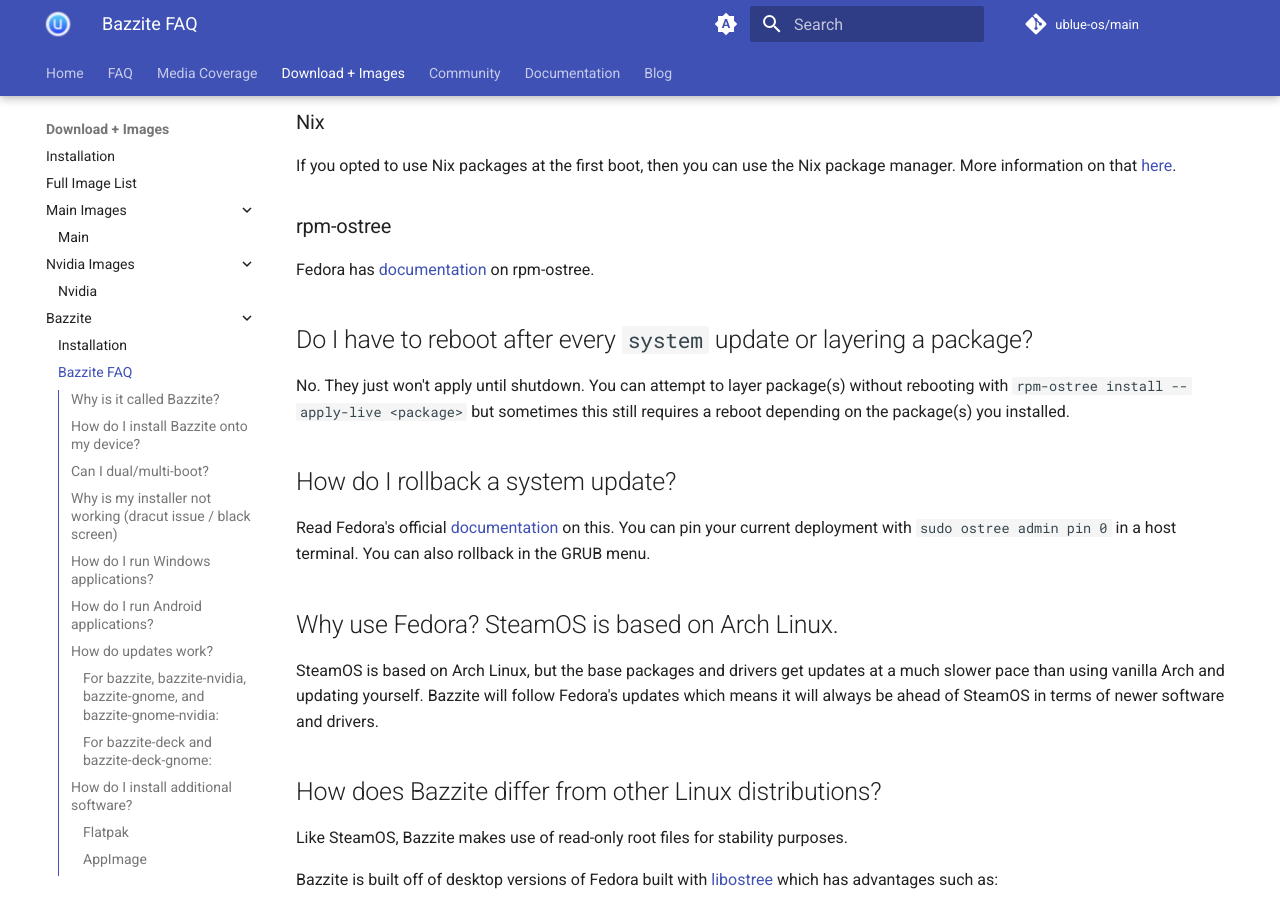
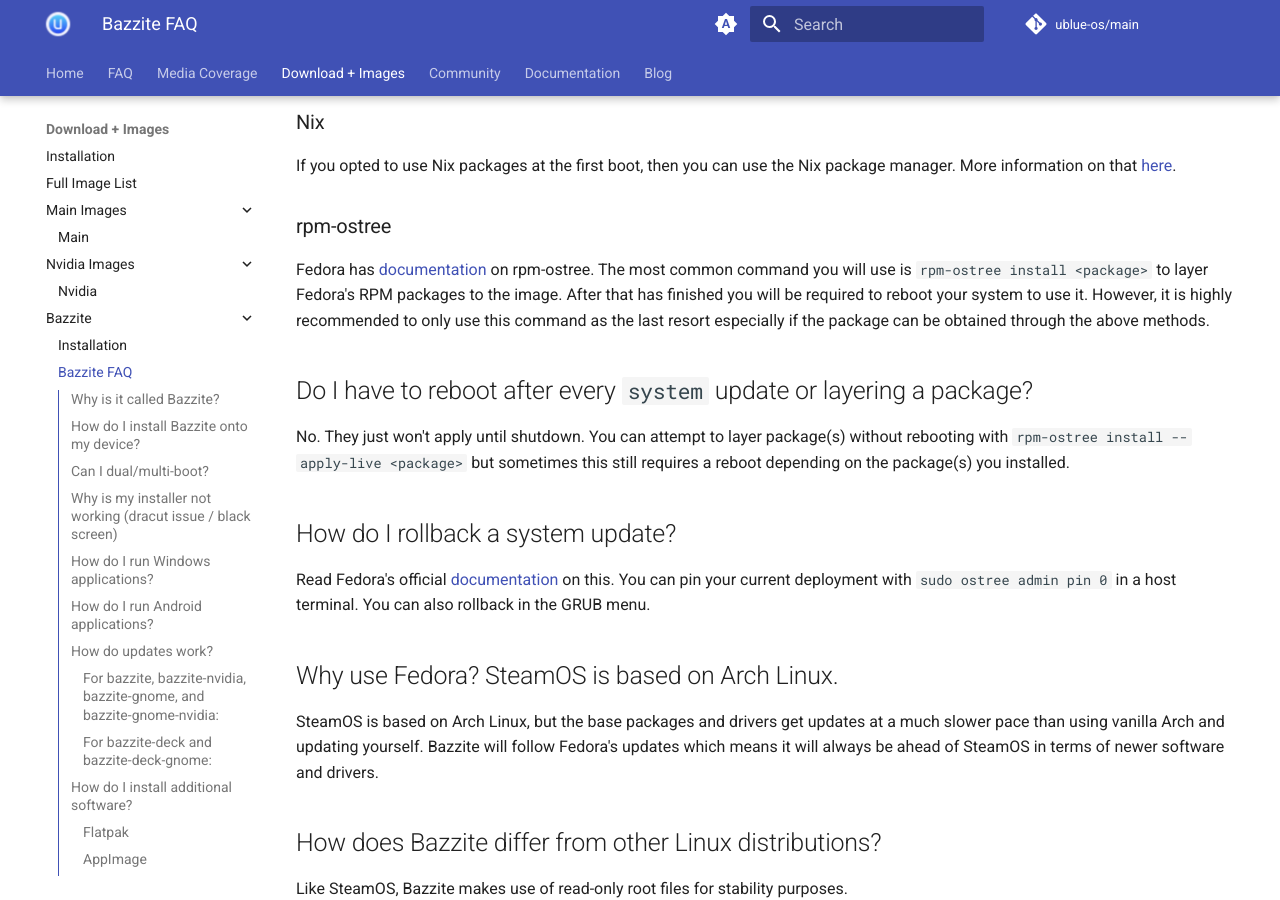
Before and after one commit to ublue-os/website, an MkDocs documentation site: the page built from docs/images/bazzite/FAQ.md, in a window 1280 px wide and 900 px high, scrolled down 2256 px. Built offline with MkDocs 1.6.1 and Material for MkDocs 9.7.7, drawn with Linux system fonts in a browser that asks for light colours; comment, search, counter and statistics services are not loaded.

Commit message:
Update FAQ.md

```diff
--- a/docs/images/bazzite/FAQ.md
+++ b/docs/images/bazzite/FAQ.md
@@ -69,7 +69,7 @@ If you opted to use Nix packages at the first boot, then you can use the Nix pac
 
 ### rpm-ostree
 
-Fedora has [documentation](https://docs.fedoraproject.org/en-US/fedora/latest/system-administrators-guide/package-management/rpm-ostree/) on rpm-ostree.
+Fedora has [documentation](https://docs.fedoraproject.org/en-US/fedora/latest/system-administrators-guide/package-management/rpm-ostree/) on rpm-ostree.  The most common command you will use is `rpm-ostree install <package>` to layer Fedora's RPM packages to the image.  After that has finished you will be required to reboot your system to use it.  However, it is highly recommended to only use this command as the last resort especially if the package can be obtained through the above methods.
 
 ## Do I have to reboot after every `system` update or layering a package?
 
```
